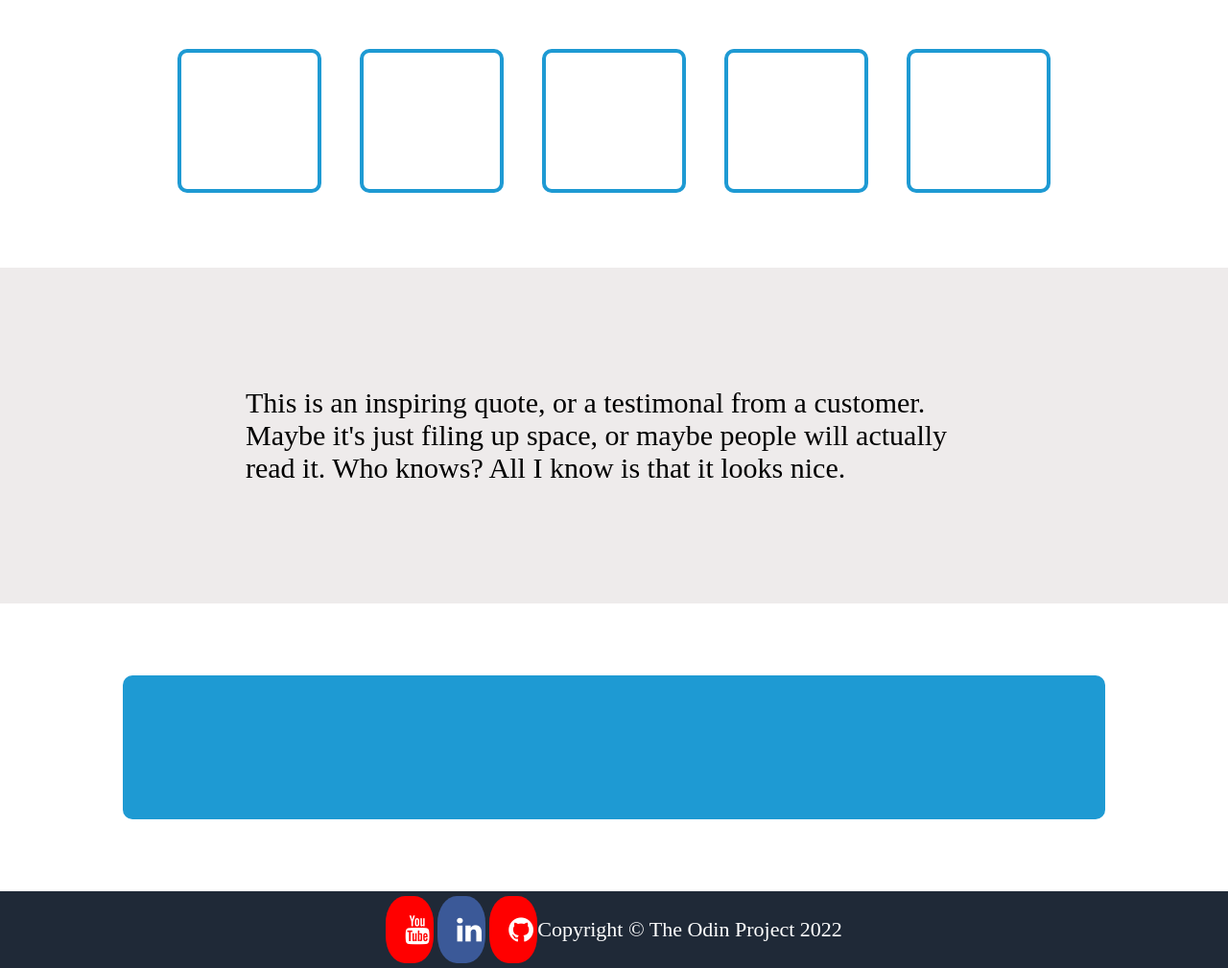
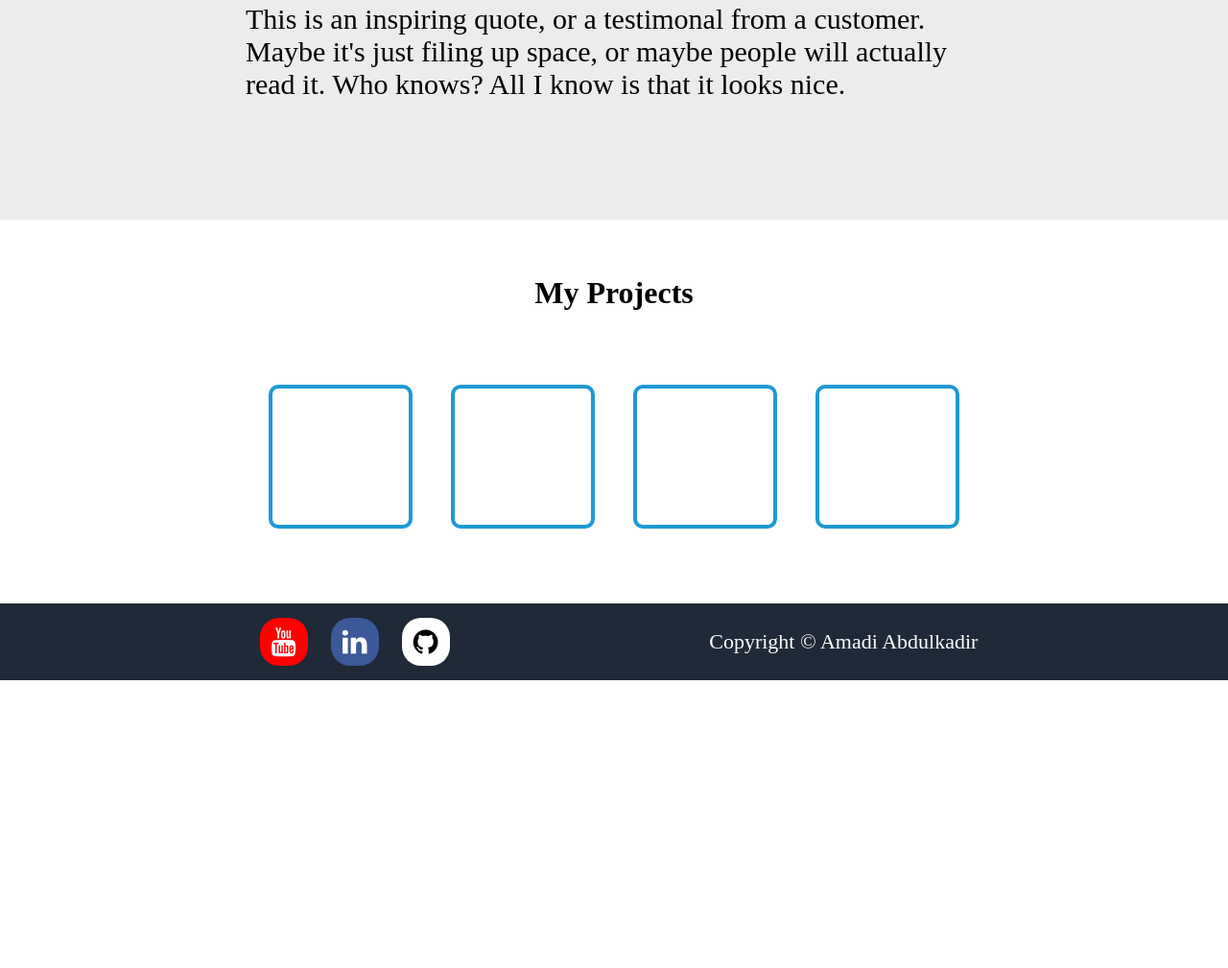
Before and after one commit to Abdulkadir2770/landing-page, a plain HTML site: page index.html in a window 1280 px wide. Shown: the part 641-1650 px from the top of the page at 96% size. After the commit the page ends 1350 px from the top, so only its background shows below. Drawn offline with Linux system fonts and the light colour scheme; a script that the page names is missing.

Commit message:
final commit for 7/18

```diff
--- a/font-icons.css
+++ b/font-icons.css
@@ -1,6 +1,6 @@
 /* Style all font awesome icons */
 .fa {
-    padding: 20px;
+    padding: 10px;
     font-size: 30px;
     width: 50px;
     text-align: center;
@@ -10,6 +10,7 @@
     -moz-border-radius: 40%;
     -ms-border-radius: 40%;
     -o-border-radius: 40%;
+    margin: 10px;
 }
 
   /* Add a hover effect if you want */
@@ -32,6 +33,6 @@
   }
 
   .fa-github {
-    background: red;
-    color: white;
+    background: #FFF;
+    color: #000;
   }
--- a/index.html
+++ b/index.html
@@ -25,23 +25,18 @@
         </div>
     </div>
 
+    <div id="section-three">
+        <p id="quote">This is an inspiring quote, or a testimonal from a customer. Maybe it's just filing up space, or maybe people will actually read it. Who knows? All I know is that it looks nice.</p>
+    </div>
+
     <div id="section-two">
-        <h1>Some random information</h1>
+        <h1>My Projects</h1>
         <div id="boxes">
             <div class="box"></div>
             <div class="box"></div>
             <div class="box"></div>
             <div class="box"></div>
-            <div class="box"></div>
         </div>
-    </div>
-
-    <div id="section-three">
-        <p id="quote">This is an inspiring quote, or a testimonal from a customer. Maybe it's just filing up space, or maybe people will actually read it. Who knows? All I know is that it looks nice.</p>
-    </div>
-
-    <div id="section-four">
-        <div id="blue"></div>
     </div>
 
     <div id="section-five">
@@ -50,7 +45,7 @@
             <a href="#" class="fa fa-linkedin"></a>
             <a href="#" class="fa fa-github"></a>
         </div>
-        <p>Copyright &copy; The Odin Project 2022</p>
+        <p>Copyright &copy; Amadi Abdulkadir</p>
     </div>
 
 	<script src="index.js"></script>
--- a/style.css
+++ b/style.css
@@ -135,10 +135,12 @@ button {
     background-color: #1F2937;
     color: #FFF;
     display: flex;
-    justify-content: center;
+    flex-direction: row;
+    justify-content: space-evenly;
     align-items: center;
 }
 
+/*footer section*/
 #section-five p {
     font-size: 22px;
 }
```
